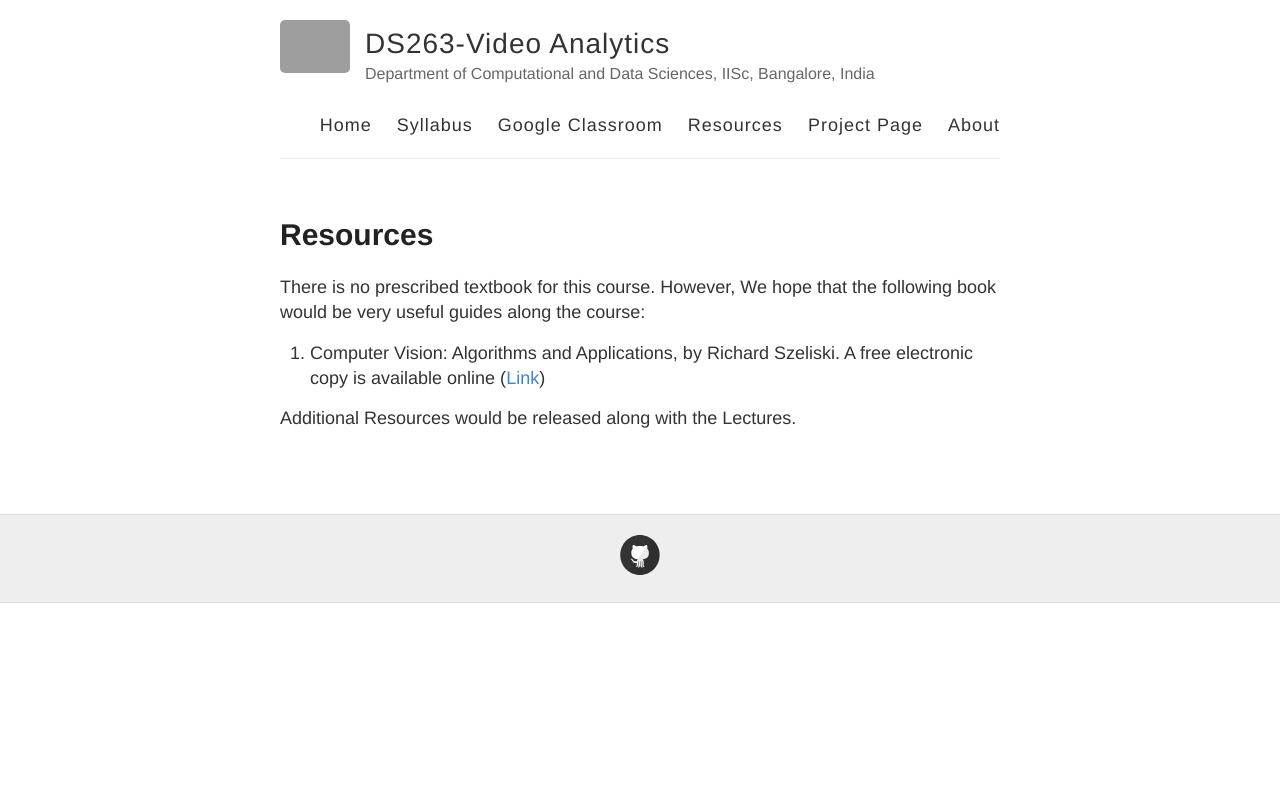
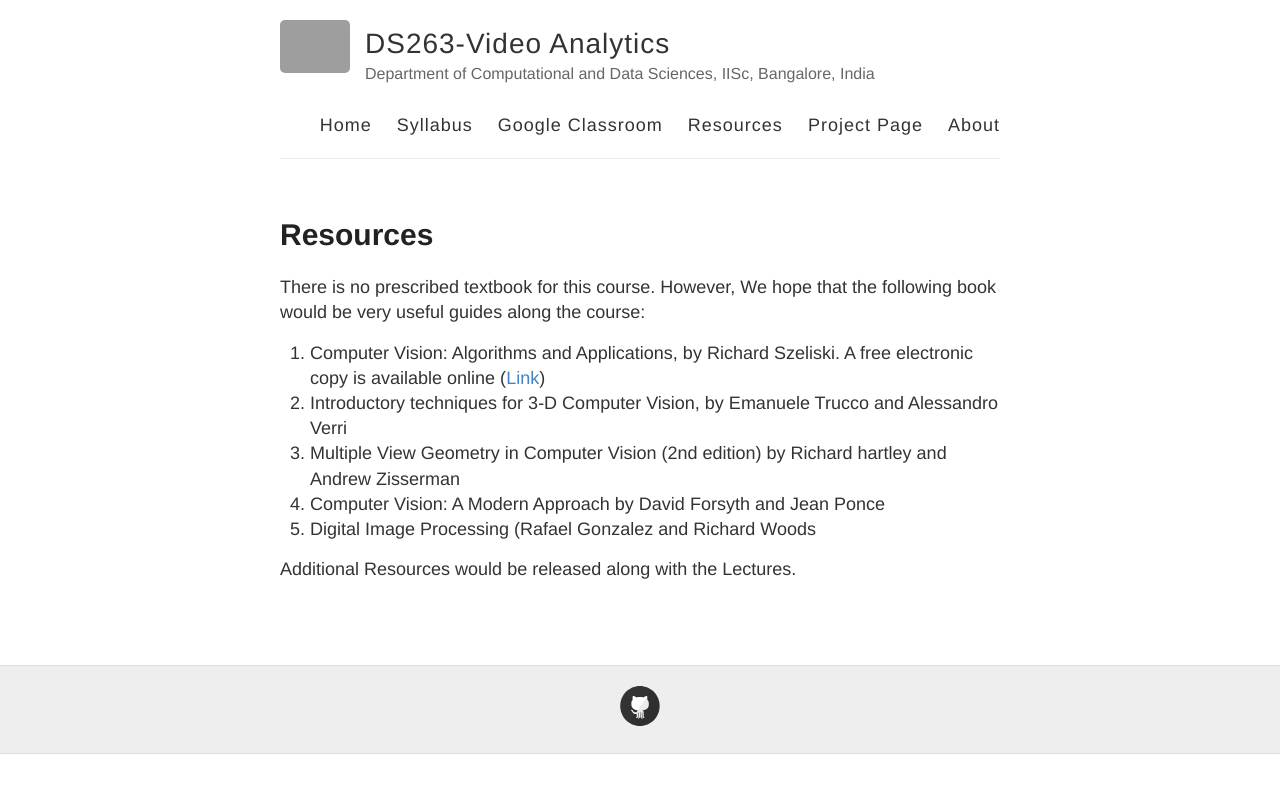
Before and after one commit to val-iisc/DS-263-VA, a Jekyll site: the page built from resources.md, in a window 1280 px wide. Shown: the top 793 px of the page. Built offline with Jekyll 4.4.1, drawn with Linux system fonts in a browser that asks for light colours; grey boxes are pictures that could not be loaded.

Commit message:
Update resources.md

```diff
--- a/resources.md
+++ b/resources.md
@@ -15,6 +15,10 @@ permalink: /resources/
 </p>
 <ol>
 <li>Computer Vision: Algorithms and Applications, by Richard Szeliski. A free electronic copy is available online (<a href="http://szeliski.org/Book/" target="_blank">Link</a>)</li>
+<li>Introductory techniques for 3-D Computer Vision, by Emanuele Trucco and Alessandro Verri </li>
+<li>Multiple View Geometry in Computer Vision (2nd edition) by Richard hartley and Andrew Zisserman </li>
+<li>Computer Vision: A Modern Approach by David Forsyth and Jean Ponce </li>
+<li>Digital Image Processing (Rafael Gonzalez and Richard Woods </li>
 </ol>
 <p>Additional Resources would be released along with the Lectures.</p>
       </div>
```
